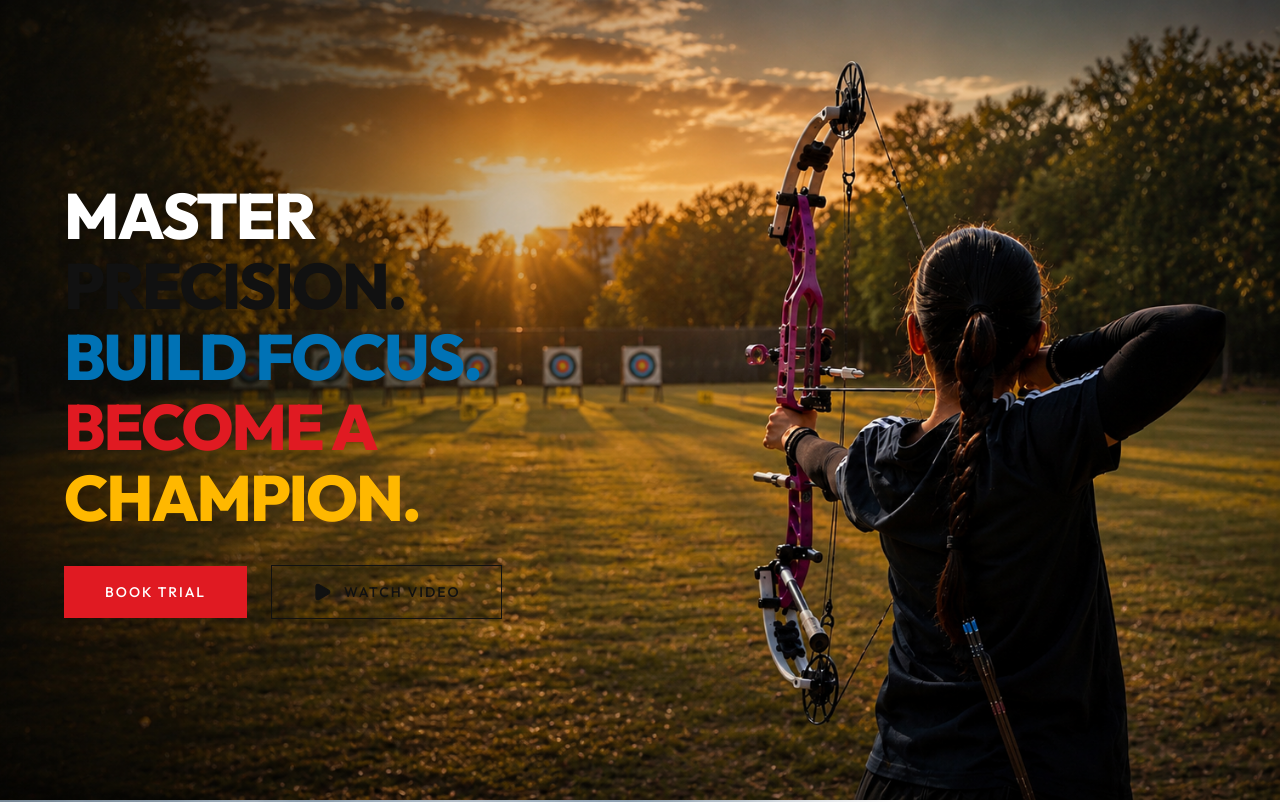
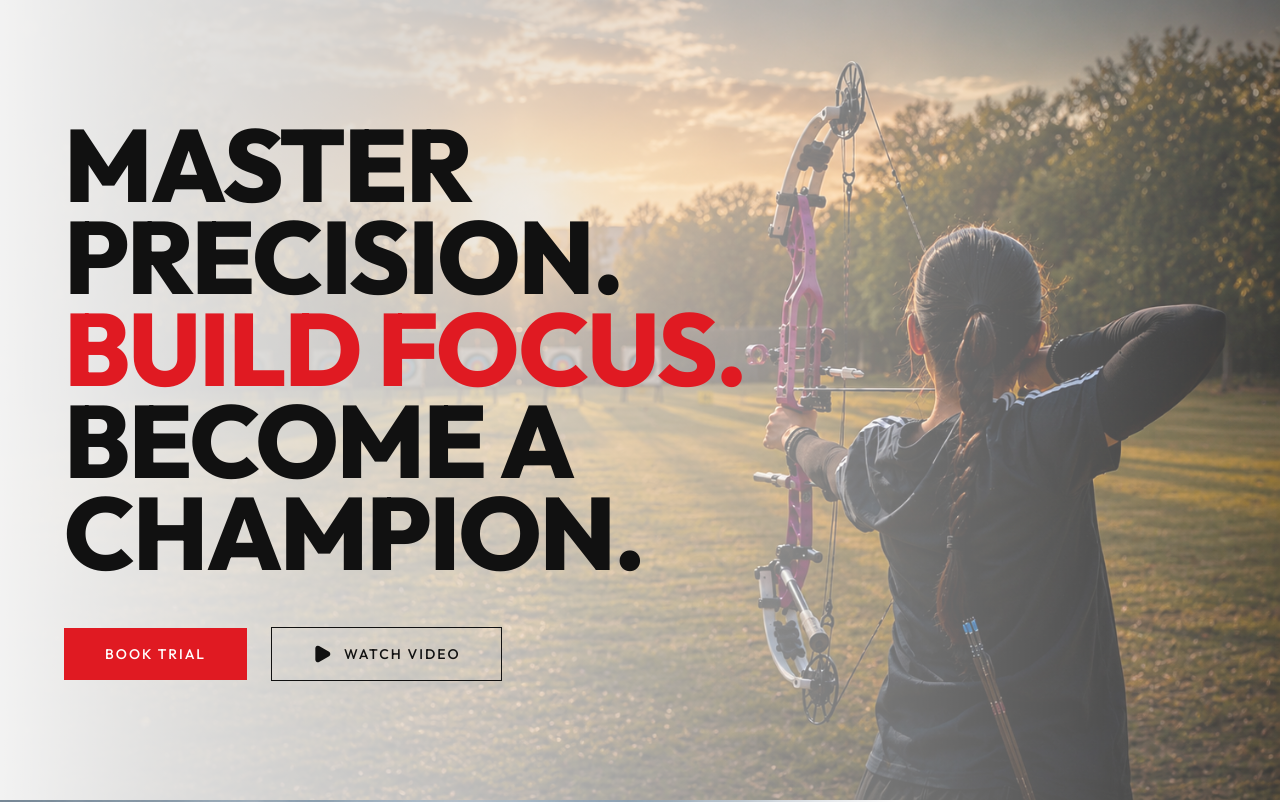
Before and after one commit to sudaaher74-ctrl/archery, a React (Vite) app: page / in a window 1280 px wide. Shown: the top 802 px of the page. Built offline with nearby package versions, Linux system fonts and the light colour scheme; a web font is replaced by a local one.

Commit message:
Revert "update"
This reverts commit 7aec3f3c3646035044305f1009d09ab3e5fef5bb.

```diff
--- a/src/components/hero/HeroSection.css
+++ b/src/components/hero/HeroSection.css
@@ -23,6 +23,14 @@
   object-position: right center; /* Focuses on the right side where the archer is */
 }
 
+.hero-overlay {
+  position: absolute;
+  top: 0;
+  left: 0;
+  width: 100%;
+  height: 100%;
+  background: linear-gradient(to right, rgba(255, 255, 255, 0.95) 0%, rgba(255, 255, 255, 0.7) 40%, rgba(255, 255, 255, 0.2) 100%);
+}
 
 .hero-content {
   position: relative;
@@ -30,18 +38,14 @@
   display: flex;
   height: 100%;
   align-items: center;
-  justify-content: flex-start;
-  text-align: left;
 }
 
 .hero-text {
   max-width: 800px;
 }
 
-.hero-title-small {
-  font-size: clamp(2rem, 5vw, 4.5rem) !important;
-  line-height: 1.1 !important;
-  margin-bottom: 2rem;
+.hero-text h1 {
+  margin-bottom: 3rem;
 }
 
 .hero-buttons {
@@ -57,6 +61,9 @@
 }
 
 @media (max-width: 768px) {
+  .hero-overlay {
+    background: linear-gradient(to bottom, rgba(255, 255, 255, 0.3) 0%, rgba(255, 255, 255, 0.95) 100%);
+  }
 
   .hero-img {
     object-position: center;
--- a/src/components/hero/HeroSection.jsx
+++ b/src/components/hero/HeroSection.jsx
@@ -8,21 +8,22 @@ const HeroSection = () => {
       <div className="hero-background">
         {/* We use the requested user image */}
         <img src="/home.png" alt="Professional Archer" className="hero-img" />
+        <div className="hero-overlay"></div>
       </div>
 
       <div className="container hero-content">
         <div className="hero-text">
           <motion.h1
-            className="title-primary hero-title-small"
+            className="title-primary"
             initial={{ opacity: 0, y: 50 }}
             animate={{ opacity: 1, y: 0 }}
             transition={{ duration: 1, ease: "easeOut", delay: 0.2 }}
           >
-            <span style={{ color: '#ffffff', textShadow: '0 2px 10px rgba(0,0,0,0.3)' }}>MASTER</span> <br />
-            <span style={{ color: '#111111' }}>PRECISION.</span> <br />
-            <span style={{ color: 'var(--color-accent-blue)' }}>BUILD FOCUS.</span> <br />
-            <span style={{ color: 'var(--color-accent-red)' }}>BECOME A</span> <br />
-            <span style={{ color: 'var(--color-accent-yellow)' }}>CHAMPION.</span>
+            MASTER <br />
+            PRECISION. <br />
+            <span className="title-gold">BUILD FOCUS.</span> <br />
+            BECOME A <br />
+            CHAMPION.
           </motion.h1>
 
           <motion.div
```
